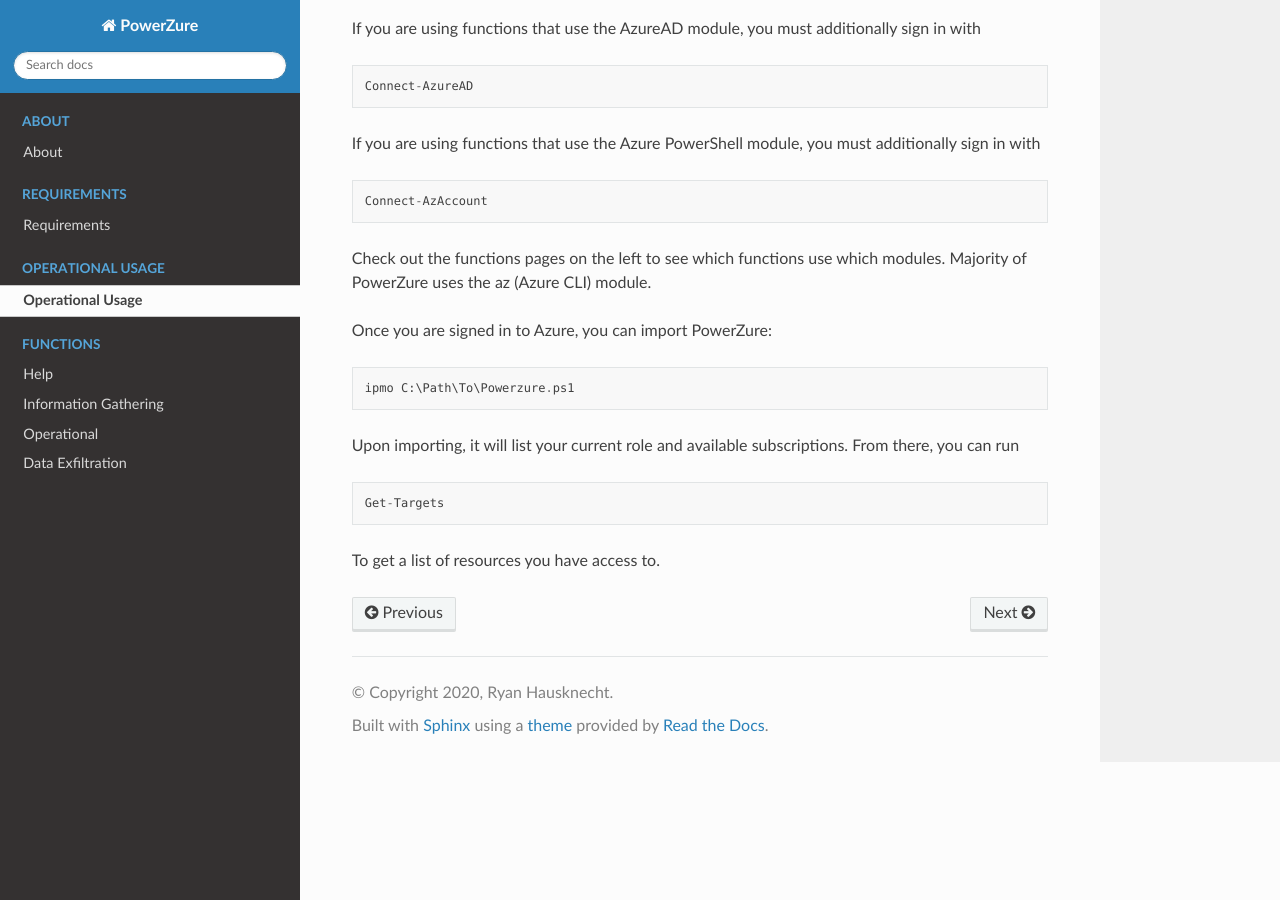
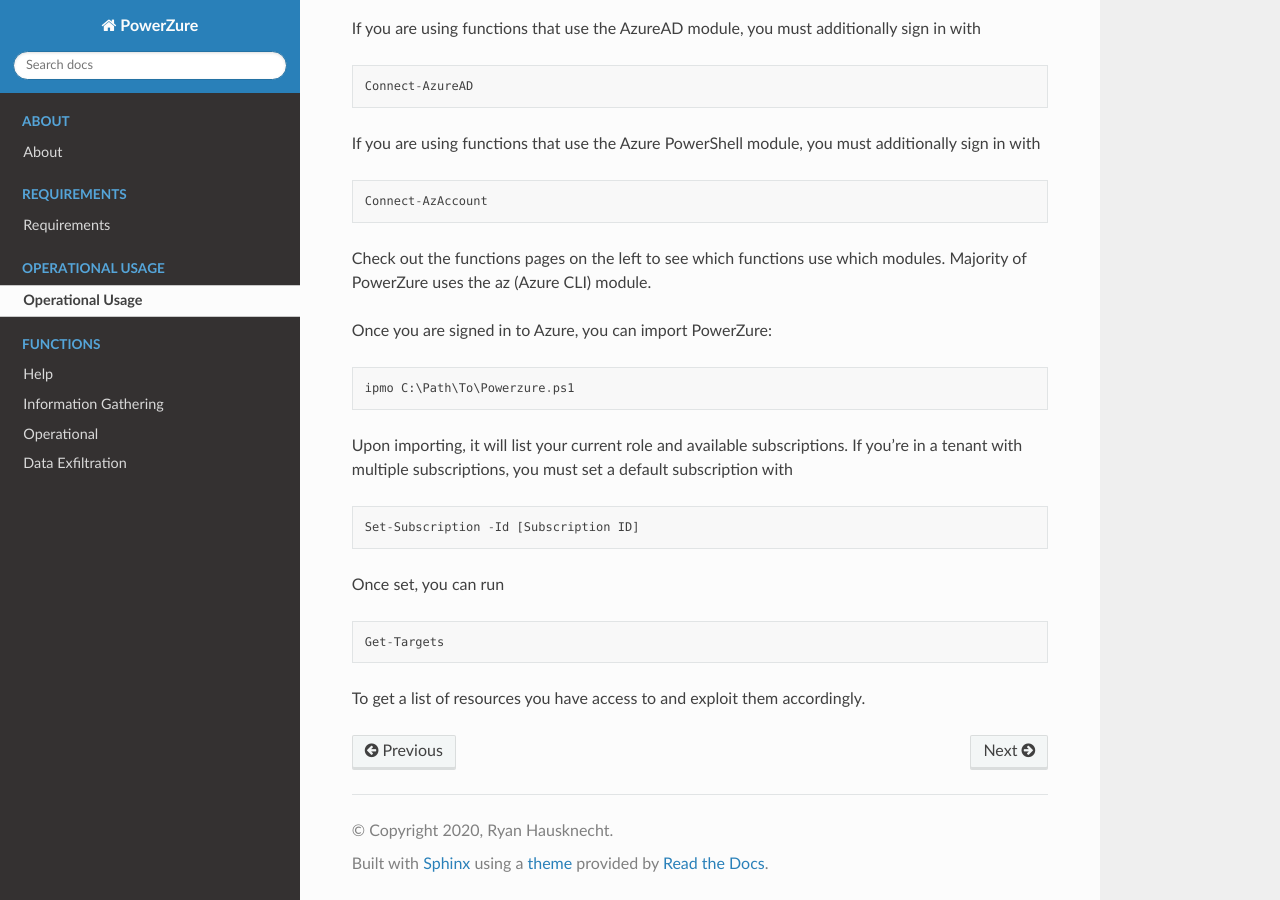
Before and after one commit to hausec/PowerZure, a Sphinx documentation site: the page built from docs/Operationalusage/opusage.rst, in a window 1280 px wide and 900 px high, scrolled down 612 px. Built offline with Sphinx 7.4.7 and the Read the Docs theme 2.0.0, drawn with Linux system fonts in a browser that asks for light colours.

Commit message:
Added a line

```diff
--- a/docs/Operationalusage/opusage.rst
+++ b/docs/Operationalusage/opusage.rst
@@ -42,11 +42,17 @@
    ipmo C:\Path\To\Powerzure.ps1
 
 
-Upon importing, it will list your current role and available subscriptions. From there, you can run
+Upon importing, it will list your current role and available subscriptions. If you're in a tenant with multiple subscriptions, you must set a default subscription with
+
+::
+
+   Set-Subscription -Id [Subscription ID]
+
+Once set, you can run
 
 ::
 
    Get-Targets
 
 
-To get a list of resources you have access to.
+To get a list of resources you have access to and exploit them accordingly.
```
